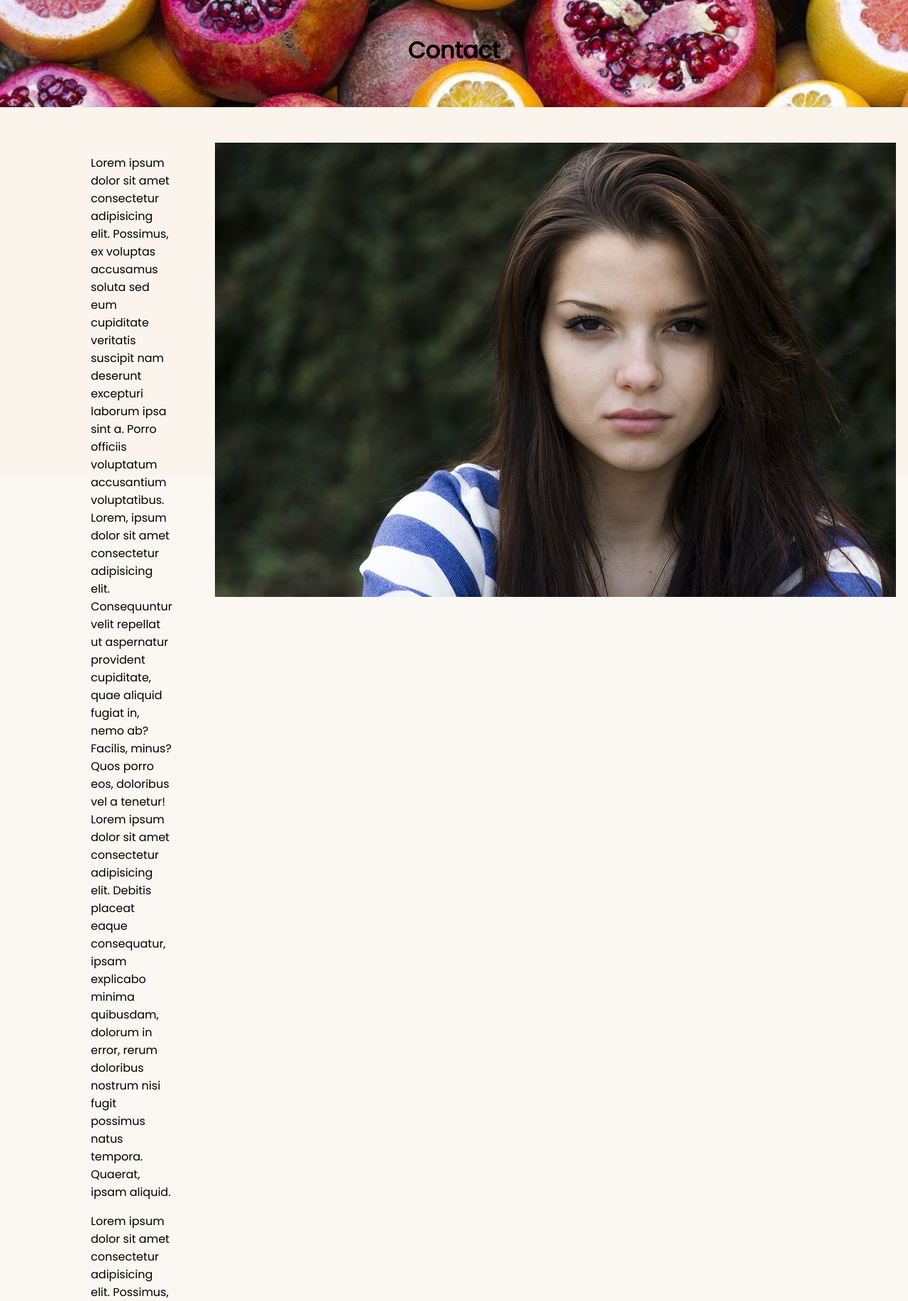
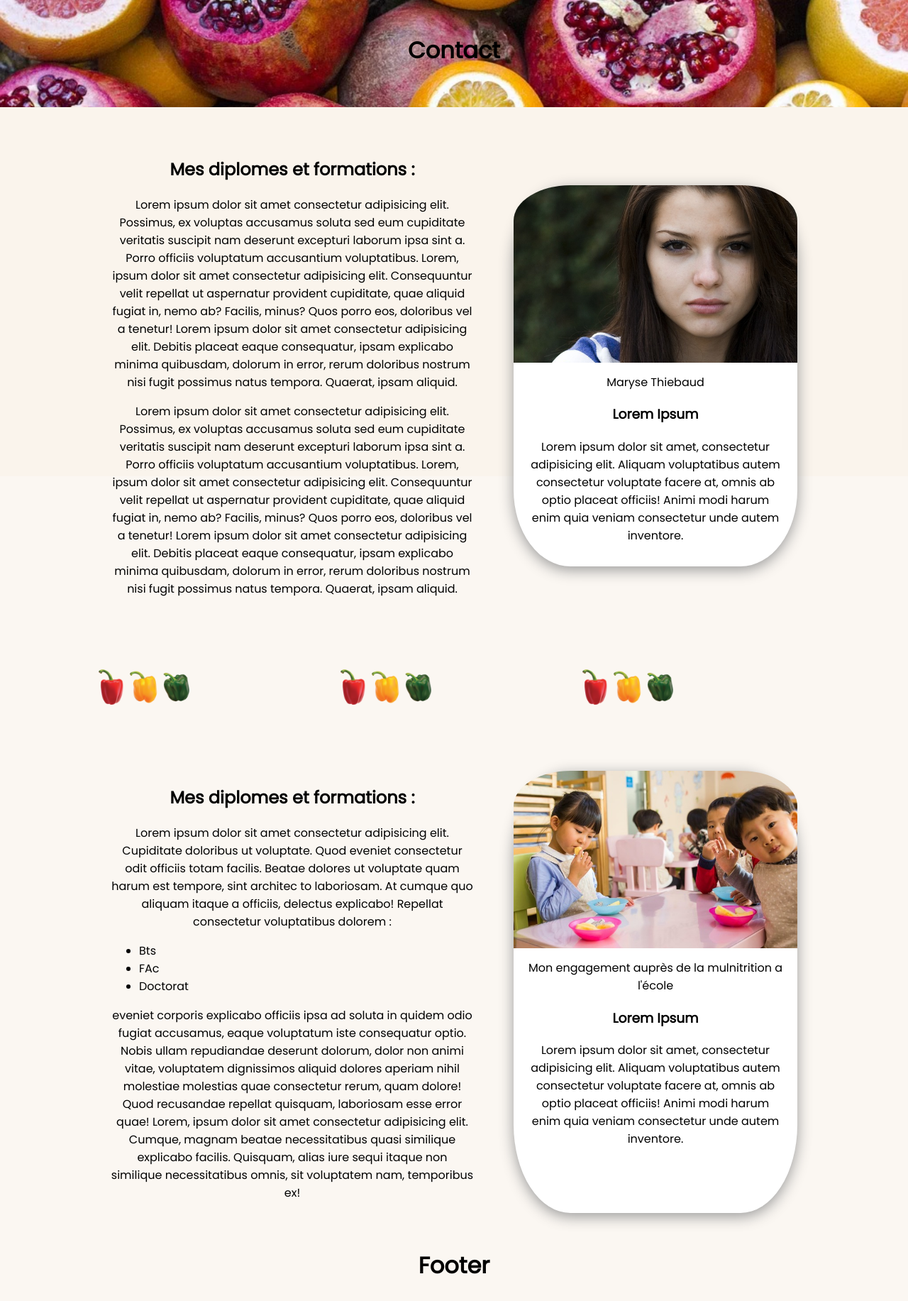
Before and after one commit to furkanKrdmr/Nutrition, a PHP site: page /presentation.php in a window 1280 px wide. Shown: the part 129-1962 px from the top of the page at 71% size. After the commit the page ends 1924 px from the top, so only its background shows below. Run offline with PHP 8.4, Linux system fonts and the light colour scheme.

Commit message:
Modified contact.php added responsive design , added card and designed presentation.html

```diff
--- a/contact.php
+++ b/contact.php
@@ -24,7 +24,7 @@
             <div class="carteggle">
                 <iframe
                     src="https://www.google.com/maps/embed?pb=!1m18!1m12!1m3!1d1655.0974408355808!2d4.859503140963323!3d45.76054737910553!2m3!1f0!2f0!3f0!3m2!1i1024!2i768!4f13.1!3m3!1m2!1s0x47f4ea62fdaf6429%3A0x6e097152ab2851f8!2sLyon%20Part%20Dieu!5e0!3m2!1sfr!2sfr!4v1615993200539!5m2!1sfr!2sfr"
-                    allowfullscreen="" loading="lazy"></iframe>
+                    allowfullscreen="" loading="lazy" class="mapggle"></iframe>
             </div>
 
             <div class="container">
--- a/css/style.css
+++ b/css/style.css
@@ -169,35 +177,61 @@ input[type=submit]:hover {
 .container-presentation {
   width: 80%;
   display: flex;
+  align-items: center;
   margin: 50px auto;
-}
-
-
-.imgpresentation{
-  width: 90%;
-  height: 300;
-  margin-left: 60px;
-  float: right;
-  -webkit-border-radius: 20%;
-  border-radius: 20%;
-
 }
 
 .txtpresentation {
   width: 50%;
   height: auto;
-  text-align: left;
+  text-align: center;
+  margin: 0 auto;
 }
 .container-pres{
   width: 80%;
-  margin: 20px auto;
   display: flex;
+  margin: 50px auto;
 }
 
-.droite{
+
+.gauche{
   width: 50%;
-  background: url('img/enfantmange.jpeg');
+  margin: 0 auto;
+  text-align: center;
+  flex-direction: column;
 }
+
+.card {
+  width: 400px; /*1*/
+  margin: 0px auto; /*2*/
+  background-color: white; /*3*/
+  box-shadow: 0px 5px 20px #999; /*4*/
+  display: block;
+  border-radius: 20%;
+}
+.card-image {
+  height: 250px;/*1*/
+  position: relative;/*2*/
+  overflow: hidden;/*3*/
+  border-radius: 20% 20% 0 0;
+}
+.card-image img {
+  width: 150%;/*4*/
+    /*5 - Méthode de centrage en fonction de la taille de l'image */
+  position: absolute;
+  top: 50%;
+  left: 50%;
+  transform: translate(-50%, -50%);
+
+}
+
+.card-body {
+  text-align:center;  /*1*/
+padding: 15px 20px; /*2*/
+box-sizing: border-box; /*3*/
+border-radius: 20%;
+}
+
 .main {
   width: 80%;
   display: flex;
@@ -219,12 +253,9 @@ input[type=submit]:hover {
   align-items: center;
 }
 
-
-.gauche p{
-  width: 50%;
+ul{
+  text-align: left;
 }
-
-
 /* début page Méthodes */
 
 .methode-title{
--- a/presentation.php
+++ b/presentation.php
@@ -10,6 +10,9 @@
 
     <div class="container-presentation">
         <div class="txtpresentation">
+        <div class="prestitle">
+                <h2>Mes diplomes et formations :</h2>
+            </div>
             <p>Lorem ipsum dolor sit amet consectetur adipisicing elit. Possimus, ex voluptas accusamus soluta sed eum
                 cupiditate veritatis suscipit nam deserunt excepturi laborum ipsa sint a. Porro officiis voluptatum
                 accusantium voluptatibus. Lorem, ipsum dolor sit amet consectetur adipisicing elit. Consequuntur velit
@@ -28,31 +31,94 @@
                 fugit possimus natus tempora. Quaerat, ipsam aliquid.
             </p>
         </div>
-        <div class="imgpresentation">
-            <img src="img/femme.jpg" alt="">
+        <div class="card">
+            <!-- Image à la une -->
+            <div class="card-image"><img src="img/femme.jpg" alt="enfantquimange" /></div>
+            <!-- Fin de l'image à la une -->
+
+            <!-- Corp de notre carte -->
+            <div class="card-body">
+
+                <!-- Date de publication de l'article-->
+                <div class="card-date">
+                    <time>Maryse Thiebaud</time>
+                </div>
+
+                <!-- Titre de l'article -->
+                <div class="card-title">
+                    <h3>Lorem Ipsum</h3>
+                </div>
+                <!-- Extrait de l'article -->
+                <div class="card-excerpt">
+                    <p> Lorem ipsum dolor sit amet, consectetur adipisicing elit. Aliquam voluptatibus autem consectetur voluptate facere at, omnis ab optio placeat officiis! Animi modi harum enim quia veniam consectetur unde autem inventore.</p>
+                </div>
+
+            </div>
+            <!-- Fin du corp de notre carte -->
         </div>
     </div>
 
-    <hr>
-
-    <h2>Mes dipômes et mes formations :</h2>
+    <div class="separation">
+        <div class="pepper-img">
+            <img src="img/pepper.png" alt="pepper">
+        </div>
+        <div class="pepper-img">
+            <img src="img/pepper.png" alt="pepper">
+        </div>
+        <div class="pepper-img">
+            <img src="img/pepper.png" alt="pepper">
+        </div>
+    </div>
 
     <div class="container-pres">
+
         <div class="gauche">
+            <div class="prestitle">
+                <h2>Mes diplomes et formations :</h2>
+            </div>
             <p>Lorem ipsum dolor sit amet consectetur adipisicing elit. Cupiditate doloribus ut voluptate. Quod eveniet
                 consectetur odit officiis totam facilis. Beatae dolores ut voluptate quam harum est tempore, sint
                 architec to laboriosam.
-                At cumque quo aliquam itaque a officiis, delectus explicabo! Repellat consectetur voluptatibus dolorem
-                eveniet corporis explicabo officiis ipsa ad soluta in quidem odio fugiat accusamus, eaque voluptatum
-                iste consequatur optio.
-                Nobis ullam repudiandae deserunt dolorum, dolor non animi vitae, voluptatem dignissimos aliquid dolores
-                aperiam nihil molestiae molestias quae consectetur rerum, quam dolore! Quod recusandae repellat
-                quisquam, laboriosam esse error quae!
+                At cumque quo aliquam itaque a officiis, delectus explicabo! Repellat consectetur voluptatibus dolorem :
+            <ul>
+                <li>Bts</li>
+                <li>FAc</li>
+                <li>Doctorat</li>
+            </ul>
+            eveniet corporis explicabo officiis ipsa ad soluta in quidem odio fugiat accusamus, eaque voluptatum
+            iste consequatur optio.
+            Nobis ullam repudiandae deserunt dolorum, dolor non animi vitae, voluptatem dignissimos aliquid dolores
+            aperiam nihil molestiae molestias quae consectetur rerum, quam dolore! Quod recusandae repellat
+            quisquam, laboriosam esse error quae!
+            Lorem, ipsum dolor sit amet consectetur adipisicing elit. Cumque, magnam beatae necessitatibus quasi similique explicabo facilis. Quisquam, alias iure sequi itaque non similique necessitatibus omnis, sit voluptatem nam, temporibus ex!
             </p>
         </div>
 
-        <div class="droite">
-            <p></p>
+        <div class="card">
+            <!-- Image à la une -->
+            <div class="card-image"><img src="img/enfantmange.jpeg" alt="enfantquimange" /></div>
+            <!-- Fin de l'image à la une -->
+
+            <!-- Corp de notre carte -->
+            <div class="card-body">
+
+                <!-- Date de publication de l'article-->
+                <div class="card-date">
+                    <time>Mon engagement auprès de la mulnitrition a l'école</time>
+                </div>
+
+                <!-- Titre de l'article -->
+                <div class="card-title">
+                    <h3>Lorem Ipsum</h3>
+                </div>
+                <!-- Extrait de l'article -->
+                <div class="card-excerpt">
+                    <p> Lorem ipsum dolor sit amet, consectetur adipisicing elit. Aliquam voluptatibus autem consectetur voluptate facere at, omnis ab optio placeat officiis! Animi modi harum enim quia veniam consectetur unde autem inventore.</p>
+                </div>
+
+            </div>
+            <!-- Fin du corp de notre carte -->
+            </a>
         </div>
     </div>
 
```
Also changed, not shown: other parts of css/style.css (+43 -6 lines), img/enfantmange.jpeg, img/femme.jpg, img/unnamed.jpg (added).
